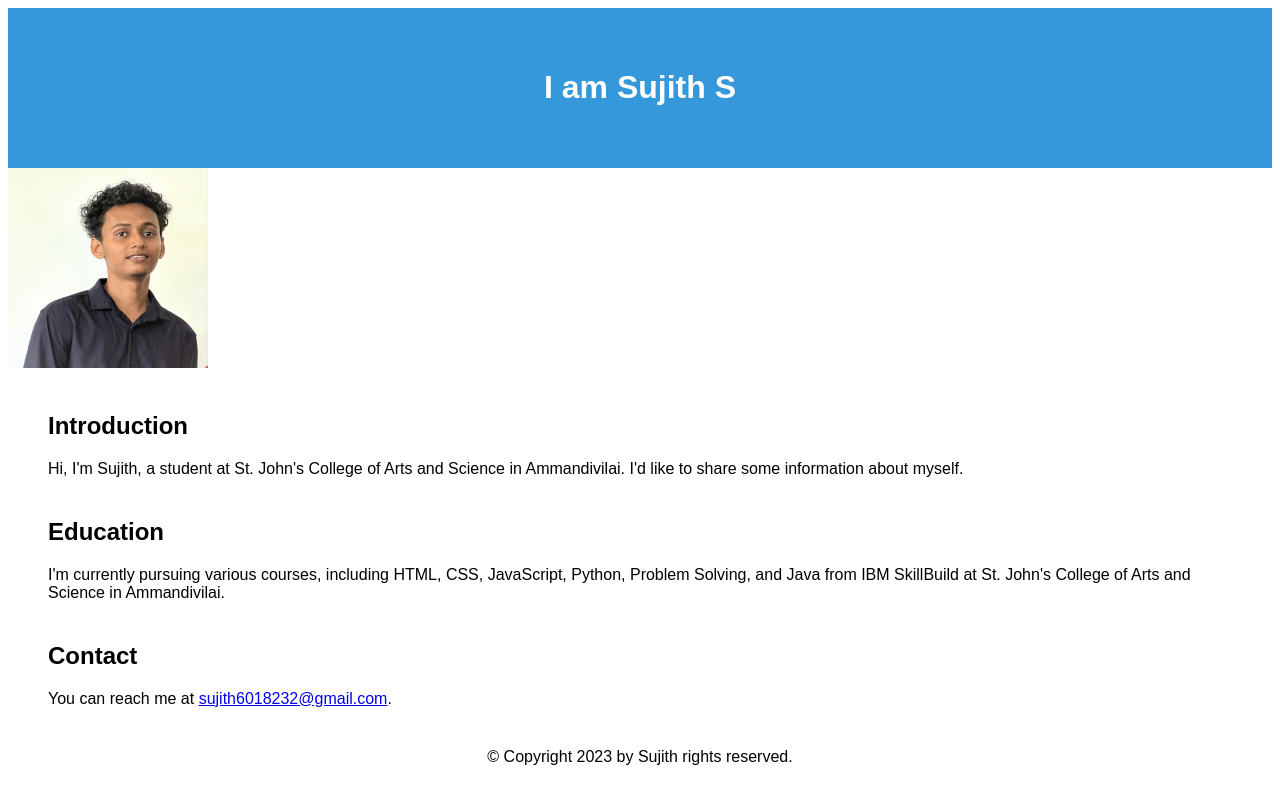
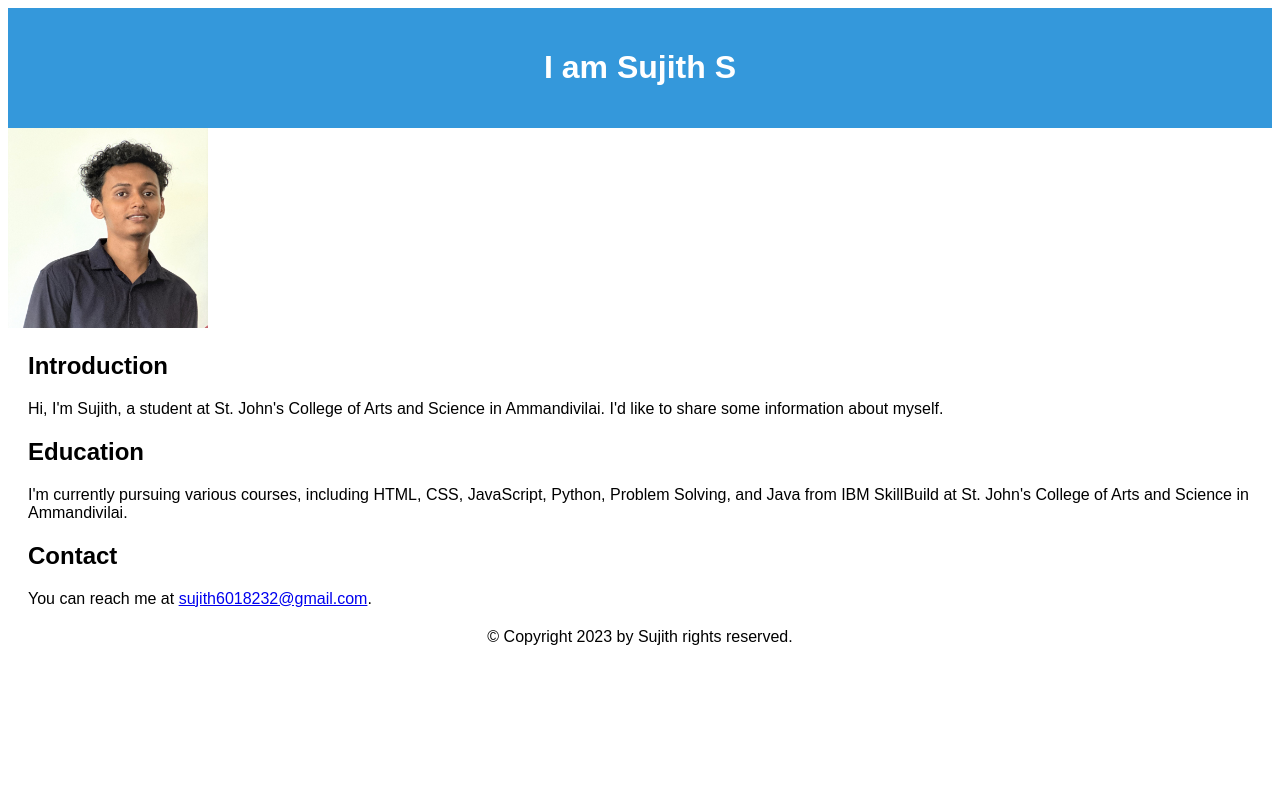
Before and after one commit to Sujith232/20213221506242, a plain HTML site: page index.html in a window 1280 px wide. Drawn offline with Linux system fonts and the light colour scheme.

Commit message:
Update index.html

```diff
--- a/index.html
+++ b/index.html
@@ -10,10 +10,10 @@
             text-align: center;
             background-color: #3498db;
             color: #fff;
-            padding: 40px;
+            padding: 20px;
         }
         section {
-            margin: 40px;
+            margin: 20px;
         }
     </style>
 </head>
```
